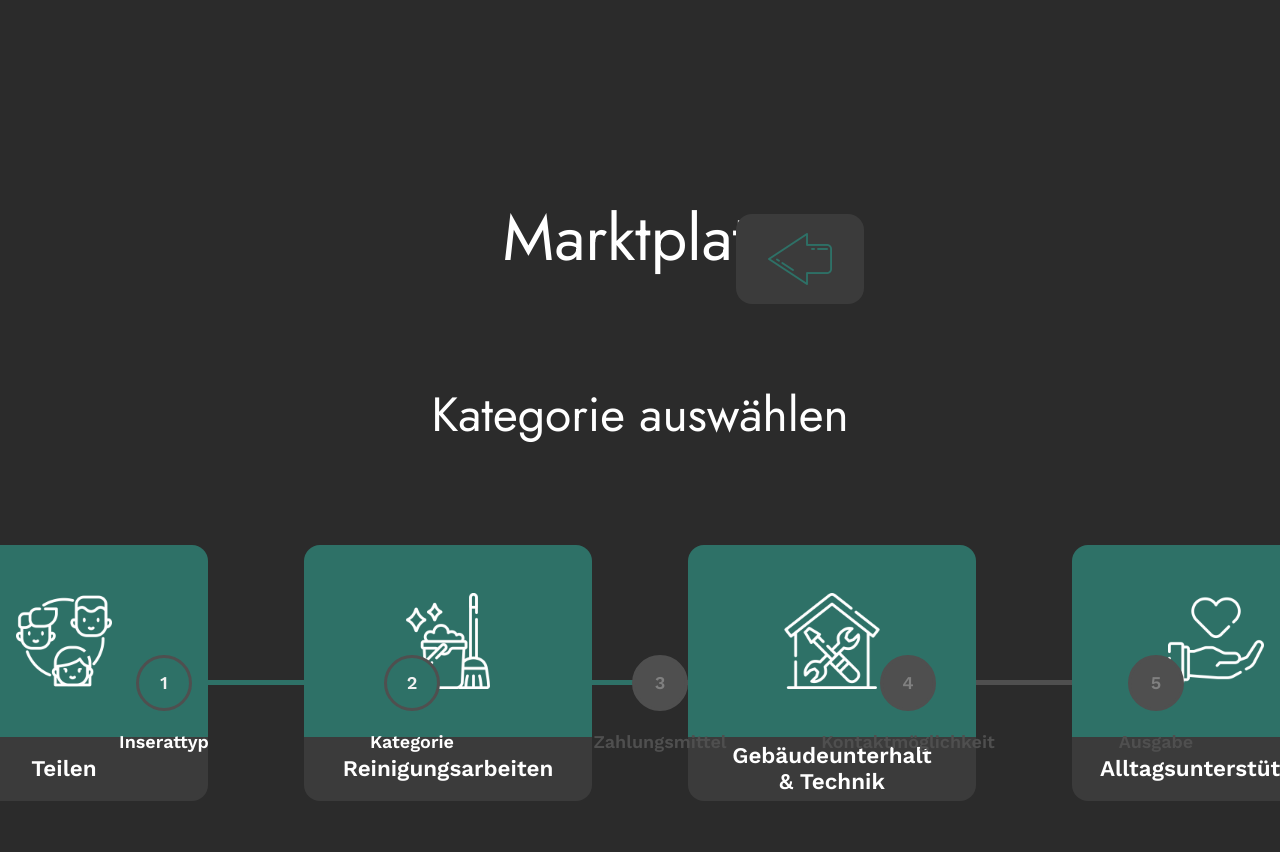
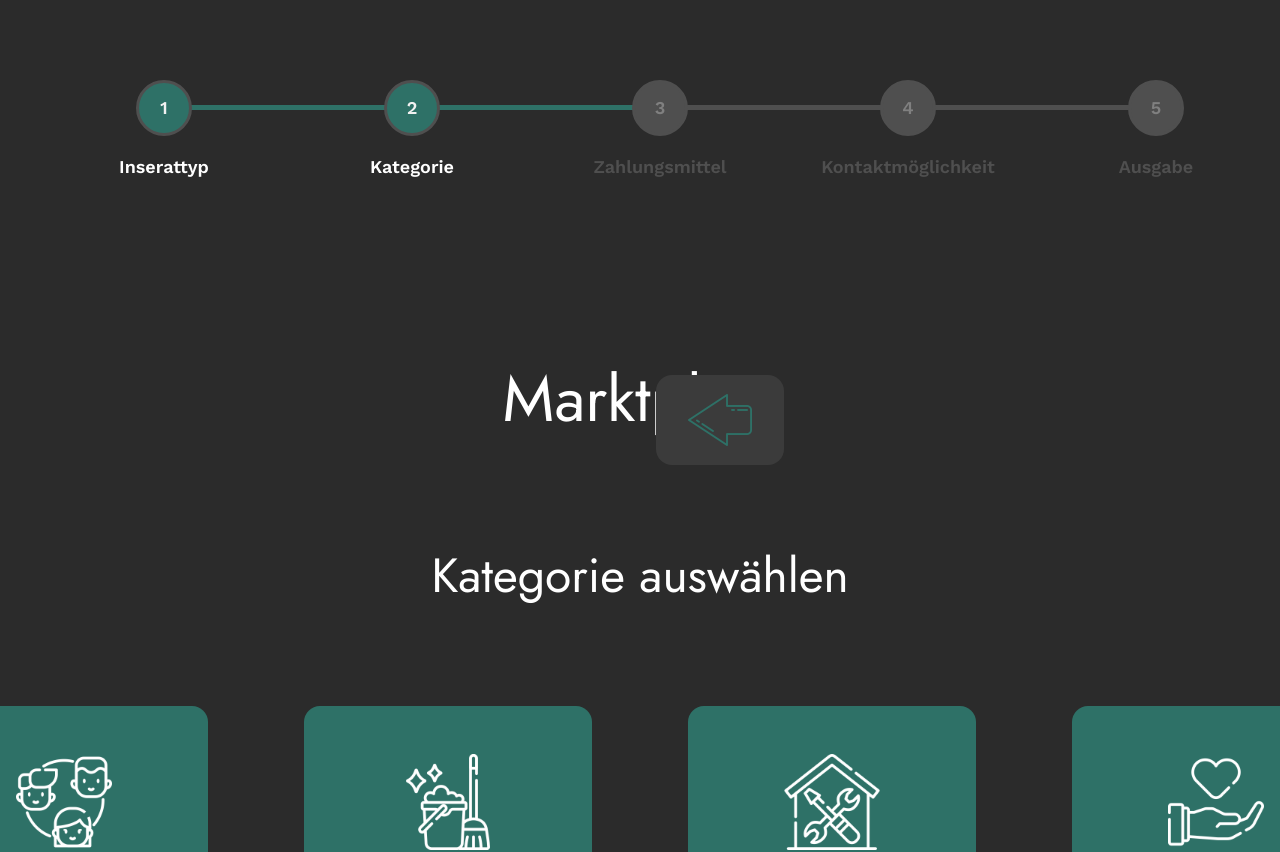
Before and after one commit to LuigiAdinolfi/write-ads-using-chatgpt, a React (Create React App) app: page /categories in a window 1280 px wide. Shown: the top 852 px of the page. Built offline with nearby package versions, Linux system fonts and the light colour scheme.

Commit message:
change timeline position

```diff
--- a/src/Global.css
+++ b/src/Global.css
@@ -30,15 +30,7 @@ body {
     font-size: var(--font-size-base);
     font-family: var(--font-work-sans);
     color: var(--white);
-    margin-top: 10rem;
-
-
-    /*center content*/
-    /*height: 100vh;*/
-    /*display: flex;*/
-    /*flex-direction: column;*/
-    /*align-items: center;*/
-    /*justify-content: center;*/
+    margin-top: 4rem;
 }
 
 .header {
@@ -57,7 +49,7 @@ body {
 .back-icon-wrapper {
     position: absolute;
     top: 3.4rem;
-    right: 26rem;
+    right: 31rem;
     width: 8rem;
     height: 5.6rem;
     display: flex;
--- a/src/pages/CategoriesComponent.css
+++ b/src/pages/CategoriesComponent.css
@@ -12,5 +12,4 @@
     "catering-button transport-button admin-button pet-button"
     "children-button leisure-button courses-button products-button"
     "jobs-button apprenticeships-button consulting-button diverses-button";
-    padding-bottom: 10rem;
 }
--- a/src/pages/CategoriesComponent.tsx
+++ b/src/pages/CategoriesComponent.tsx
@@ -11,11 +11,12 @@ export function CategoriesComponent() {
     let navigate = useNavigate();
 
     const handleNavigation = (route: string) => {
-        navigate(route, { replace: true });
+        navigate(route, {replace: true});
     };
 
     return (
         <div className="page-container">
+            <TimelineComponent/>
             <div className="header">
                 <div className="title">Marktplatz</div>
                 <div className="back-icon-wrapper"
@@ -281,7 +282,6 @@ export function CategoriesComponent() {
                     </div>
                 </div>
             </div>
-            <TimelineComponent/>
         </div>
     );
 }
--- a/src/pages/ChooseAdTypeComponent.tsx
+++ b/src/pages/ChooseAdTypeComponent.tsx
@@ -12,11 +12,12 @@ export function ChooseAdTypeComponent() {
     let navigate = useNavigate();
 
     const handleNavigation = (route: string) => {
-        navigate(route, { replace: true });
+        navigate(route, {replace: true});
     };
 
     return (
         <div className="page-container">
+            <TimelineComponent/>
             <div className="header">
                 <div className="title">Marktplatz</div>
                 <div className="back-icon-wrapper">
@@ -62,9 +63,7 @@ export function ChooseAdTypeComponent() {
                     </div>
                 </div>
             </div>
-            <TimelineComponent/>
         </div>
-
     );
 }
 
--- a/src/pages/ContactComponent.tsx
+++ b/src/pages/ContactComponent.tsx
@@ -17,7 +17,7 @@ export function ContactComponent() {
     let navigate = useNavigate();
 
     const handleNavigation = (route: string) => {
-        navigate(route, { replace: true });
+        navigate(route, {replace: true});
     };
 
     function selectEmailSettings() {
@@ -59,6 +59,7 @@ export function ContactComponent() {
 
     return (
         <div className="page-container">
+            <TimelineComponent/>
             <div className="header">
                 <div className="title">Marktplatz</div>
                 <div className="back-icon-wrapper"
@@ -219,7 +220,6 @@ export function ContactComponent() {
                     </div>
                 </div>
             </div>}
-            <TimelineComponent/>
         </div>
     );
 }
--- a/src/pages/OutputComponent.tsx
+++ b/src/pages/OutputComponent.tsx
@@ -65,6 +65,7 @@ export function OutputComponent() {
 
     return (
         <div className="page-container">
+            <TimelineComponent/>
             <div className="header">
                 <div className="title">Marktplatz</div>
                 <div className="back-icon-wrapper"
@@ -89,7 +90,7 @@ export function OutputComponent() {
                             visible={true}
                         />}
                         {!isLoading &&
-                        <span className="category-name-txt-container">
+                            <span className="category-name-txt-container">
                             <span className="content-line-1"><b
                                 style={{color: "whitesmoke"}}>Titel: </b>{title}</span><br/>
                             <span className="content-2"><b style={{color: "whitesmoke"}}>Beschreibung: </b>{description}</span>
@@ -140,7 +141,6 @@ export function OutputComponent() {
                     </div>
                 </div>
             </div>
-            <TimelineComponent/>
         </div>
     );
 }
--- a/src/pages/PaymentComponent.css
+++ b/src/pages/PaymentComponent.css
@@ -131,10 +131,6 @@
     background-color: var(--color-darkslategray);
 }
 
-
-
-
-
 .empty-settings-parent {
     opacity: 0;
     border-radius: var(--br-base);
--- a/src/pages/PaymentComponent.tsx
+++ b/src/pages/PaymentComponent.tsx
@@ -21,7 +21,7 @@ export function PaymentComponent() {
     let navigate = useNavigate();
 
     const handleNavigation = (route: string) => {
-        navigate(route, { replace: true });
+        navigate(route, {replace: true});
     };
 
     function incrementHours() {
@@ -112,6 +112,7 @@ export function PaymentComponent() {
 
     return (
         <div className="page-container">
+            <TimelineComponent/>
             <div className="header">
                 <div className="title">Marktplatz</div>
                 <div className="back-icon-wrapper"
@@ -316,7 +317,6 @@ export function PaymentComponent() {
                     </div>
                 </div>
             </div>}
-            <TimelineComponent/>
         </div>
     );
 }
--- a/src/pages/TimelineComponent.css
+++ b/src/pages/TimelineComponent.css
@@ -1,10 +1,8 @@
 .container{
     width: 100%;
-    margin-top: 36rem;
-    position: absolute;
-    bottom: 0;
     display: flex;
     justify-content: center;
+    margin-bottom: 6rem;
 }
 
 .timeline{
```
